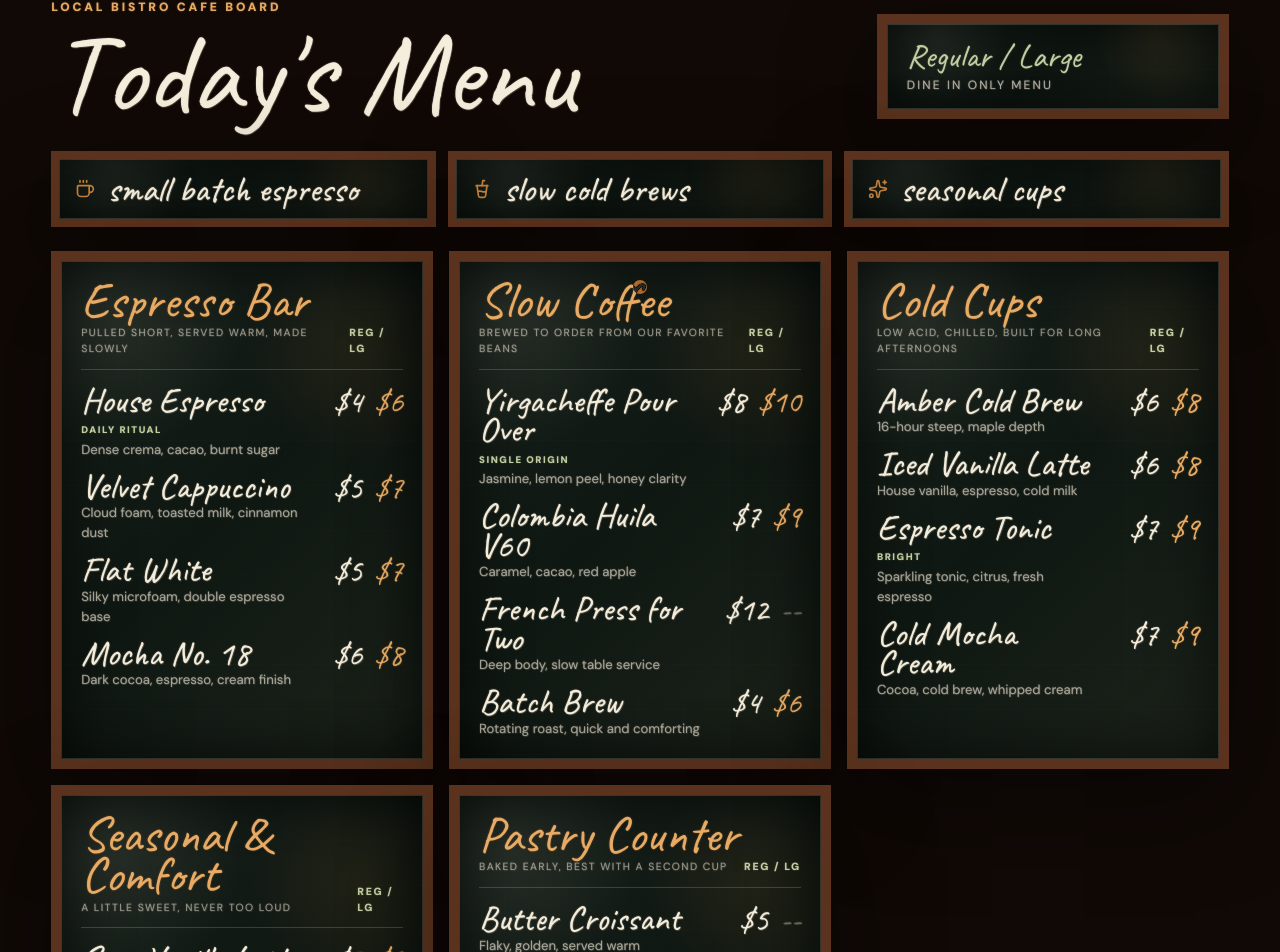
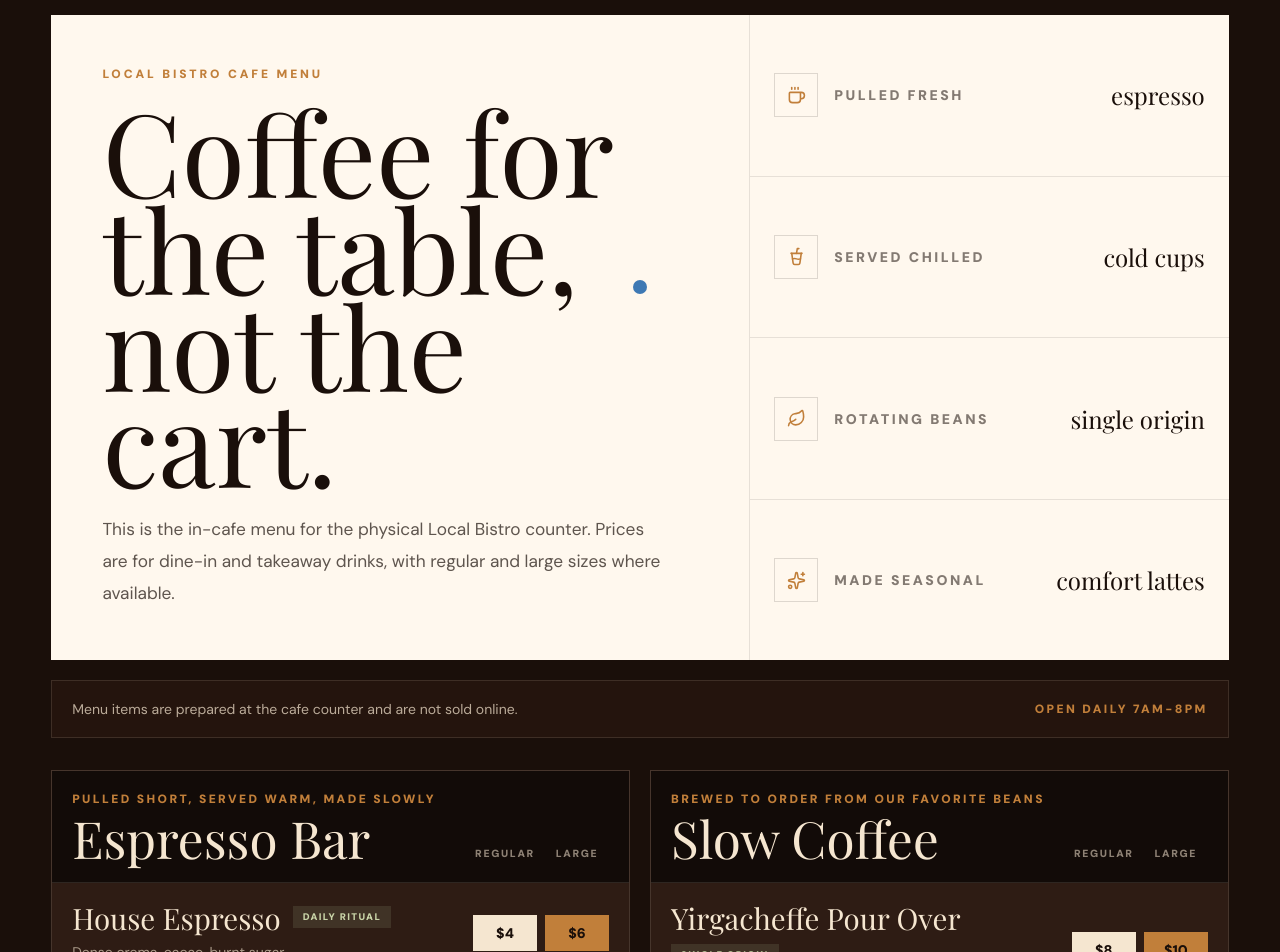
Before and after one commit to fakhrul62/localbistro, a Next.js app: page /menu in a window 1280 px wide. Shown: the part 113-1065 px from the top of the page. Built offline with nearby package versions, Linux system fonts and the light colour scheme; a web font is replaced by a local one.

Commit message:
Redesign cafe menu to match site aesthetic

```diff
--- a/app/menu/page.tsx
+++ b/app/menu/page.tsx
@@ -1,10 +1,17 @@
 "use client";
 
-import { Coffee, CupSoda, Sparkles } from "lucide-react";
+import { Coffee, CupSoda, Leaf, Sparkles } from "lucide-react";
 import { useEffect, useRef } from "react";
 import { PageReveal } from "@/components/page-reveal";
 import { cafeMenuSections } from "@/data/cafe-menu";
 import { gsap, ScrollTrigger, SplitText } from "@/lib/gsap";
+
+const menuHighlights = [
+  { icon: Coffee, label: "Pulled fresh", value: "espresso" },
+  { icon: CupSoda, label: "Served chilled", value: "cold cups" },
+  { icon: Leaf, label: "Rotating beans", value: "single origin" },
+  { icon: Sparkles, label: "Made seasonal", value: "comfort lattes" },
+];
 
 export default function MenuPage() {
   const pageRef = useRef<HTMLElement>(null);
@@ -14,48 +21,46 @@
     if (!page) return;
 
     const ctx = gsap.context(() => {
-      const hero = page.querySelector(".chalk-hero-title");
+      const hero = page.querySelector(".menu-hero-title");
       if (hero) {
         const split = new SplitText(hero, {
-          type: "words,chars",
-          wordsClass: "split-word",
-          charsClass: "split-char",
+          type: "lines",
+          linesClass: "split-line",
         });
-        gsap.from(split.chars, {
-          y: 22,
+        gsap.from(split.lines, {
+          yPercent: 100,
           opacity: 0,
-          rotate: "random(-8, 8)",
-          stagger: 0.012,
+          stagger: 0.08,
+          duration: 0.85,
+          ease: "power4.out",
+        });
+      }
+
+      gsap.from(".menu-intro-item", {
+        y: 24,
+        opacity: 0,
+        stagger: 0.08,
         duration: 0.7,
         ease: "power3.out",
       });
-      }
 
-      gsap.from(".chalk-mark", {
-        scaleX: 0,
-        transformOrigin: "left center",
-        stagger: 0.08,
-        duration: 0.9,
-        ease: "power3.out",
-      });
-
-      ScrollTrigger.batch(".menu-board-section", {
-        start: "top 82%",
+      ScrollTrigger.batch(".menu-section-card", {
+        start: "top 84%",
         onEnter: (batch) =>
           gsap.fromTo(
             batch,
-            { y: 38, opacity: 0, rotate: -0.5 },
-            { y: 0, opacity: 1, rotate: 0, stagger: 0.1, duration: 0.8, ease: "power3.out" },
+            { y: 36, opacity: 0 },
+            { y: 0, opacity: 1, stagger: 0.09, duration: 0.75, ease: "power3.out" },
           ),
       });
 
-      ScrollTrigger.batch(".chalk-row", {
-        start: "top 90%",
+      ScrollTrigger.batch(".menu-row", {
+        start: "top 92%",
         onEnter: (batch) =>
           gsap.fromTo(
             batch,
-            { x: -16, opacity: 0 },
-            { x: 0, opacity: 1, stagger: 0.035, duration: 0.45, ease: "power2.out" },
+            { y: 12, opacity: 0 },
+            { y: 0, opacity: 1, stagger: 0.03, duration: 0.45, ease: "power2.out" },
           ),
       });
     }, page);
@@ -65,100 +70,103 @@
 
   return (
     <PageReveal>
-      <main ref={pageRef} className="section-pad bg-[#100906] pb-[clamp(4rem,7vw,6rem)] pt-28">
+      <main ref={pageRef} className="section-pad bg-[#1a0f0a] pb-[clamp(4.5rem,8vw,7rem)] pt-32">
         <section className="container-fluid">
-          <div className="mb-8 grid gap-5 lg:grid-cols-[1fr_auto] lg:items-end">
-            <div>
-              <p className="chalk-caramel mb-3 text-xs font-black uppercase tracking-[0.24em]">
-                Local Bistro cafe board
+          <div className="cream-panel grid gap-8 overflow-hidden lg:grid-cols-[1fr_0.72fr]">
+            <div className="p-[clamp(1.5rem,4vw,4rem)]">
+              <p className="mb-5 text-xs font-black uppercase tracking-[0.24em] text-[#c17f3a]">
+                Local Bistro cafe menu
               </p>
-              <h1 className="chalk-hero-title font-chalk chalk-text text-[clamp(3.4rem,9vw,7.4rem)] leading-[0.8]">
-                Today&apos;s Menu
+              <h1 className="menu-hero-title font-display max-w-4xl text-[clamp(3.7rem,9vw,9rem)] leading-[0.84]">
+                Coffee for the table, not the cart.
               </h1>
-            </div>
-            <div className="chalkboard relative overflow-hidden border-[0.65rem] border-[#5a321d] px-5 py-4 lg:min-w-[22rem]">
-              <div className="relative grid gap-1">
-                <p className="font-chalk chalk-sage text-[clamp(1.6rem,2.6vw,2.25rem)] leading-none">
-                  Regular / Large
-                </p>
-                <p className="chalk-text text-xs uppercase tracking-[0.18em] opacity-70">
-                  dine in only menu
+              <p className="menu-intro-item mt-6 max-w-2xl text-[clamp(1rem,1.35vw,1.2rem)] leading-8 text-[#1a0f0a]/70">
+                This is the in-cafe menu for the physical Local Bistro counter. Prices are for dine-in and takeaway drinks, with regular and large sizes where available.
               </p>
             </div>
+            <div className="grid border-t border-[#1a0f0a]/10 lg:border-l lg:border-t-0">
+              {menuHighlights.map((item) => (
+                <div key={item.label} className="menu-intro-item flex items-center justify-between gap-5 border-b border-[#1a0f0a]/10 px-6 py-5 last:border-b-0">
+                  <div className="flex items-center gap-4">
+                    <span className="grid h-11 w-11 place-items-center border border-[#1a0f0a]/14 text-[#c17f3a]">
+                      <item.icon size={19} />
+                    </span>
+                    <span className="text-sm font-black uppercase tracking-[0.18em] text-[#1a0f0a]/54">
+                      {item.label}
+                    </span>
+                  </div>
+                  <span className="font-display text-2xl text-[#1a0f0a]">{item.value}</span>
+                </div>
+              ))}
             </div>
           </div>
 
-          <div className="mb-6 grid gap-3 md:grid-cols-3">
-            {[
-              { icon: Coffee, label: "small batch espresso" },
-              { icon: CupSoda, label: "slow cold brews" },
-              { icon: Sparkles, label: "seasonal cups" },
-            ].map((item) => (
-              <div key={item.label} className="chalk-mark chalkboard relative overflow-hidden border-[0.5rem] border-[#5a321d] px-4 py-3">
-                <div className="relative flex items-center gap-3">
-                  <item.icon className="text-[#c17f3a]" size={20} />
-                  <span className="font-chalk chalk-text text-[clamp(1.65rem,3vw,2.25rem)] leading-none">{item.label}</span>
-                </div>
-              </div>
-            ))}
-          </div>
-
-          <div className="grid gap-4 lg:grid-cols-2 xl:grid-cols-3">
-            {cafeMenuSections.map((section) => (
-              <section key={section.title} className="menu-board-section chalkboard relative overflow-hidden border-[0.65rem] border-[#5a321d] p-[clamp(0.9rem,1.8vw,1.25rem)]">
-                <div className="relative">
-                  <div className="mb-4 flex flex-col gap-1 border-b border-[#f5e6d0]/18 pb-3 sm:flex-row sm:items-end sm:justify-between">
-                      <div>
-                        <h2 className="font-chalk chalk-caramel text-[clamp(2.2rem,4vw,3.15rem)] leading-[0.8]">
-                          {section.title}
-                        </h2>
-                        <p className="chalk-text mt-1 text-[0.65rem] uppercase tracking-[0.14em] opacity-58">
-                          {section.note}
+          <div className="mt-5 flex flex-col gap-3 border border-[#f5e6d0]/12 bg-[#24140d] px-5 py-4 text-[#f5e6d0]/72 md:flex-row md:items-center md:justify-between">
+            <p className="text-sm leading-6">
+              Menu items are prepared at the cafe counter and are not sold online.
             </p>
-                      </div>
-                      <p className="chalk-sage text-[0.65rem] font-black uppercase tracking-[0.16em]">
-                        reg / lg
+            <p className="text-xs font-black uppercase tracking-[0.2em] text-[#c17f3a]">
+              Open daily 7am-8pm
             </p>
           </div>
 
-                  <div className="grid gap-3">
+          <div className="mt-8 grid gap-5 lg:grid-cols-2">
+            {cafeMenuSections.map((section) => (
+              <section key={section.title} className="menu-section-card lb-card overflow-hidden">
+                <div className="flex flex-col gap-4 border-b border-[#f5e6d0]/12 bg-[#120b08] p-5 sm:flex-row sm:items-end sm:justify-between">
+                  <div>
+                    <p className="mb-2 text-xs font-black uppercase tracking-[0.2em] text-[#c17f3a]">
+                      {section.note}
+                    </p>
+                    <h2 className="font-display text-[clamp(2.35rem,4vw,4.25rem)] leading-[0.9]">
+                      {section.title}
+                    </h2>
+                  </div>
+                  <div className="grid min-w-[8.5rem] grid-cols-2 gap-2 text-center text-[0.65rem] font-black uppercase tracking-[0.16em] text-[#f5e6d0]/54">
+                    <span>Regular</span>
+                    <span>Large</span>
+                  </div>
+                </div>
+
+                <div className="grid">
                   {section.items.map((item) => (
-                      <article key={item.name} className="chalk-row grid gap-2 sm:grid-cols-[1fr_auto] sm:items-start">
+                    <article key={item.name} className="menu-row grid gap-4 border-b border-[#f5e6d0]/10 p-5 last:border-b-0 sm:grid-cols-[1fr_auto] sm:items-center">
                       <div>
-                          <div className="flex flex-wrap items-baseline gap-2">
-                            <h3 className="font-chalk chalk-text text-[clamp(1.65rem,3vw,2.2rem)] leading-[0.84]">
+                        <div className="flex flex-wrap items-center gap-3">
+                          <h3 className="font-display text-[clamp(1.45rem,2.3vw,2rem)] leading-none">
                             {item.name}
                           </h3>
                           {item.badge ? (
-                              <span className="chalk-sage text-[0.6rem] font-black uppercase tracking-[0.16em]">
+                            <span className="bg-[#89916e]/20 px-2.5 py-1 text-[0.6rem] font-black uppercase tracking-[0.14em] text-[#c9d5a8]">
                               {item.badge}
                             </span>
                           ) : null}
                         </div>
-                          <p className="chalk-text mt-0.5 text-[0.82rem] leading-5 opacity-65">
+                        <p className="mt-2 text-sm leading-6 text-[#f5e6d0]/62">
                           {item.description}
                         </p>
                       </div>
-                        <div className="font-chalk chalk-text flex min-w-[5.8rem] items-baseline justify-between gap-3 text-[clamp(1.45rem,2.6vw,2rem)] leading-none sm:justify-end">
-                          <span>{item.regular}</span>
-                          {item.large ? <span className="chalk-caramel">{item.large}</span> : <span className="opacity-35">--</span>}
+                      <div className="grid min-w-[8.5rem] grid-cols-2 gap-2 text-center">
+                        <span className="bg-[#f5e6d0] px-3 py-2 text-sm font-black text-[#1a0f0a]">
+                          {item.regular}
+                        </span>
+                        <span className="bg-[#c17f3a] px-3 py-2 text-sm font-black text-[#1a0f0a]">
+                          {item.large || "-"}
+                        </span>
                       </div>
                     </article>
                   ))}
-                  </div>
                 </div>
               </section>
             ))}
           </div>
 
-          <div className="chalkboard relative mt-5 overflow-hidden border-[0.55rem] border-[#5a321d] px-5 py-4">
-            <div className="relative flex flex-col gap-2 md:flex-row md:items-center md:justify-between">
-              <p className="font-chalk chalk-text text-[clamp(1.8rem,3.4vw,2.7rem)] leading-none">
+          <div className="mt-8 grid gap-5 md:grid-cols-[1fr_auto] md:items-center">
+            <p className="font-display max-w-3xl text-[clamp(2.3rem,5vw,5rem)] leading-[0.92]">
               Ask your barista about today&apos;s rotating bean.
             </p>
-              <p className="chalk-caramel text-xs font-black uppercase tracking-[0.2em]">
-                Open daily 7am-8pm
-              </p>
+            <div className="border border-[#f5e6d0]/14 px-5 py-4 text-sm leading-6 text-[#f5e6d0]/68">
+              Freshly pulled, quietly served, made for a real table.
             </div>
           </div>
         </section>
```
Lines whose indentation alone changed are shown as unchanged.
